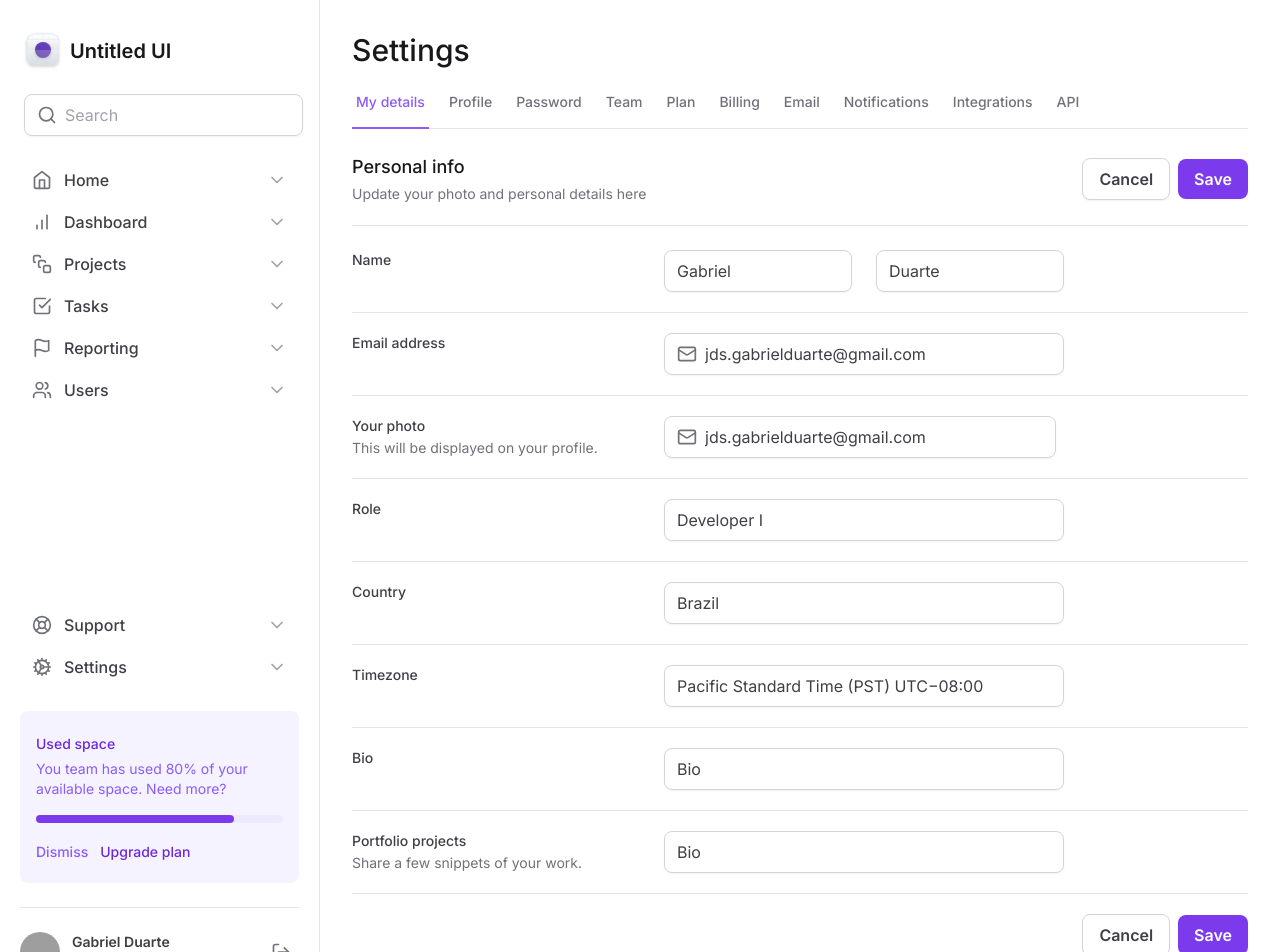
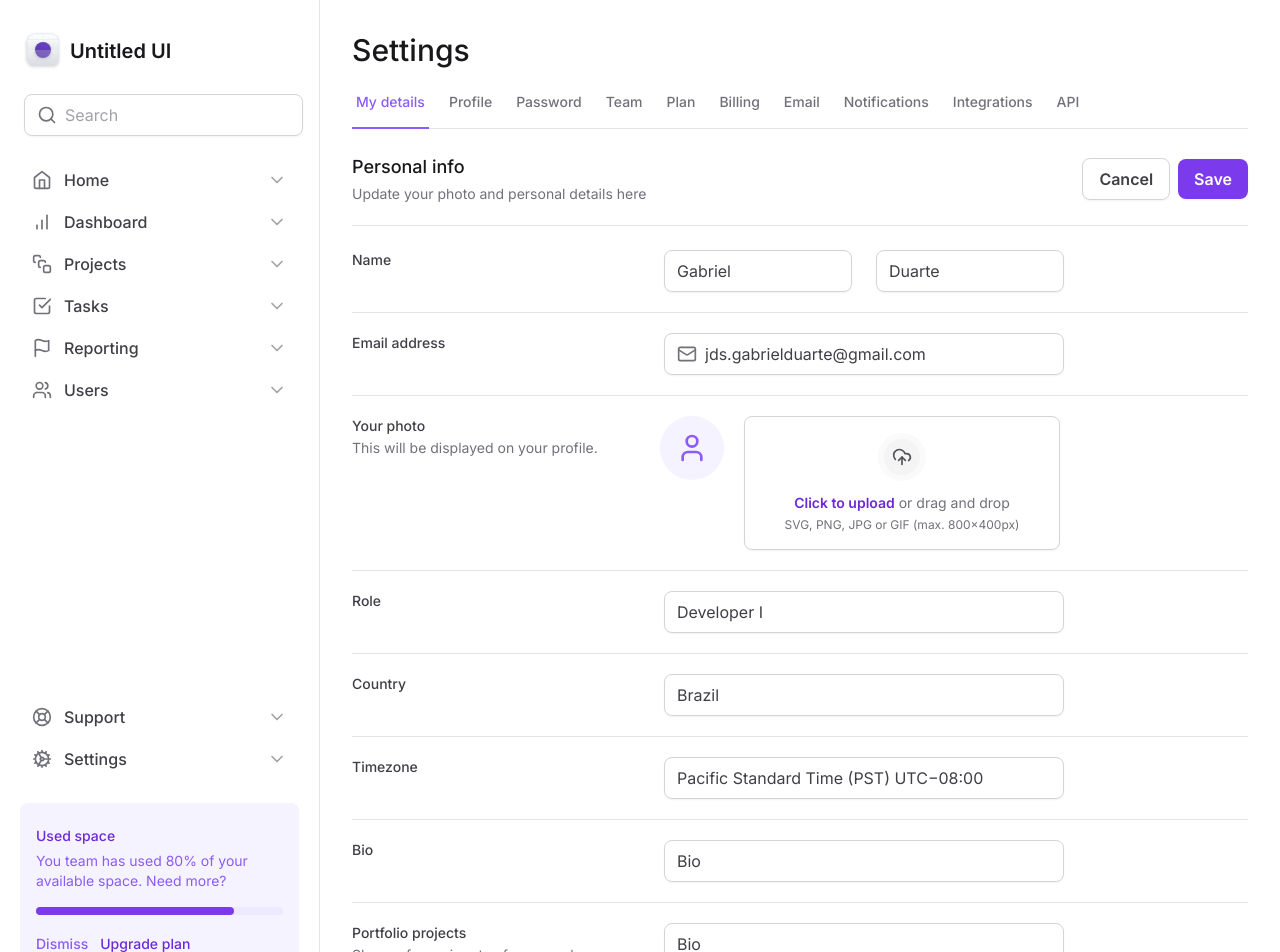
Before and after one commit to jdgabriel/masterclass-nextjs-tailwind, a Next.js app: page / in a window 1280 px wide. Shown: the top 952 px of the page. Built offline with nearby package versions, Linux system fonts and the light colour scheme; grey boxes are pictures that could not be loaded.

Commit message:
input: upload photo

```diff
--- a/src/app/page.tsx
+++ b/src/app/page.tsx
@@ -1,6 +1,6 @@
 import { Input } from '@/components/Input'
 import SettingsTab from '@/components/SettingsTab'
-import { Mail } from 'lucide-react'
+import { Mail, UploadCloud, User } from 'lucide-react'
 
 export default function Home() {
   return (
@@ -82,17 +82,32 @@ export default function Home() {
                 This will be displayed on your profile.
               </span>
             </label>
-            <div className="flex items-start">
-              <Input.Root>
-                <Input.Prefix>
-                  <Mail className="h-5 w-5 text-zinc-500" />
-                </Input.Prefix>
-                <Input.Control
-                  id="email"
-                  type="email"
-                  defaultValue="jds.gabrielduarte@gmail.com"
-                />
-              </Input.Root>
+            <div className="flex items-start gap-5">
+              <div className="flex h-16 w-16 items-center justify-center rounded-full bg-violet-50">
+                <User className="h-8 w-8 text-violet-500" />
+              </div>
+
+              <label
+                htmlFor="photo"
+                className="hover:bg-violet-25 group flex flex-1 cursor-pointer flex-col items-center gap-3 rounded-lg border border-zinc-300 px-6 py-4 text-center text-zinc-500 shadow-sm hover:border-violet-200 hover:text-violet-500"
+              >
+                <div className="border-6 rounded-full border-zinc-50 bg-zinc-100 p-2 group-hover:border-violet-50 group-hover:bg-violet-100">
+                  <UploadCloud className="h-5 w-5 text-zinc-600 group-hover:text-violet-600" />
+                </div>
+
+                <div className="flex flex-col items-center gap-1">
+                  <span className="text-sm">
+                    <span className="font-semibold text-violet-700">
+                      Click to upload
+                    </span>{' '}
+                    or drag and drop
+                  </span>
+                  <span className="text-xs">
+                    SVG, PNG, JPG or GIF (max. 800x400px)
+                  </span>
+                </div>
+              </label>
+              <input className="sr-only" id="photo" type="file" />
             </div>
           </div>
 
--- a/tailwind.config.ts
+++ b/tailwind.config.ts
@@ -9,6 +9,14 @@ const config: Config = {
         profile: 'max-content 1fr min-content',
         form: 'minmax(7.5rem, 22rem) minmax(25rem, 1fr) minmax(0, 15rem)',
       },
+      borderWidth: {
+        6: '6px',
+      },
+      colors: {
+        violet: {
+          25: '#fcfaff',
+        },
+      },
     },
   },
   plugins: [],
```
